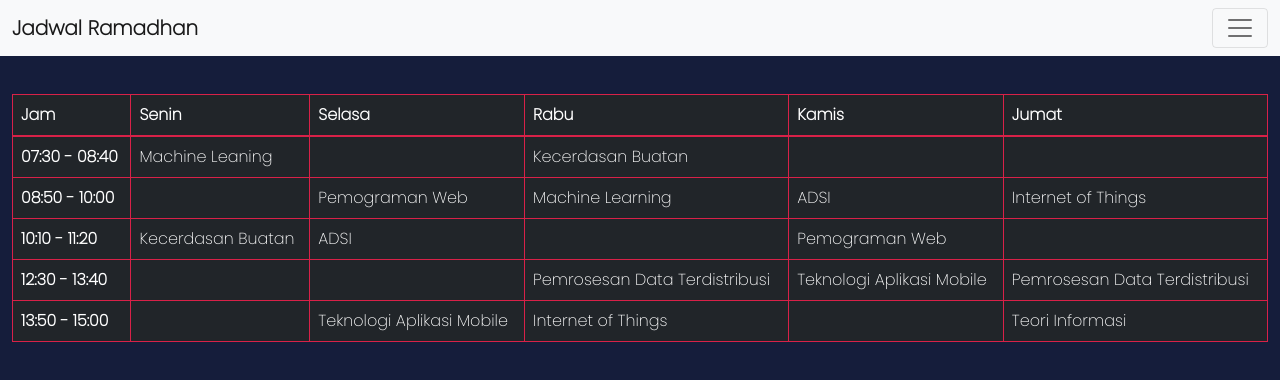
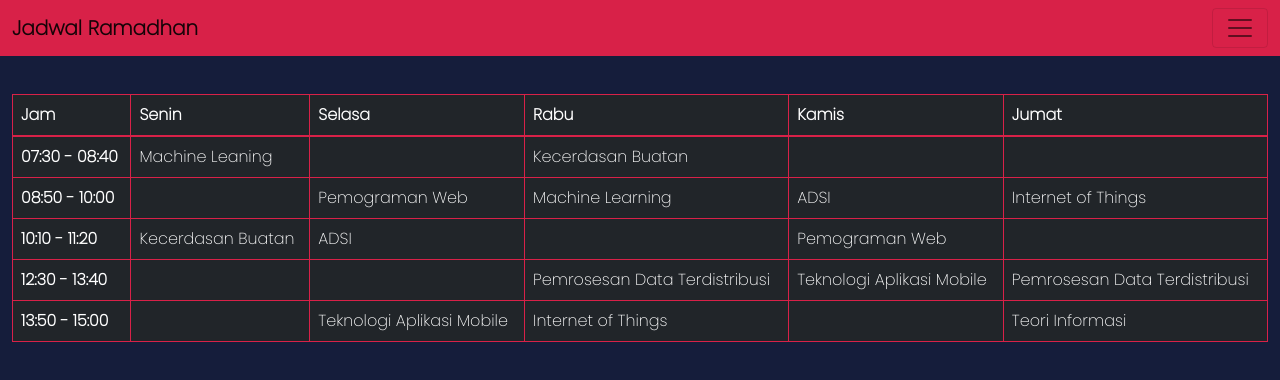
Before and after one commit to MHanifPratama/utp-web-2017051040-D, a plain HTML site: page UTPWeb/jadwal_ramadhan.html in a window 1280 px wide. Drawn offline with nearby package versions, Linux system fonts and the light colour scheme.

Commit message:
Update jadwal_ramadhan.html

```diff
--- a/UTPWeb/jadwal_ramadhan.html
+++ b/UTPWeb/jadwal_ramadhan.html
@@ -15,7 +15,7 @@
       </head>
 <body>
     <script src="https://cdn.jsdelivr.net/npm/bootstrap@5.1.3/dist/js/bootstrap.bundle.min.js" integrity="sha384-ka7Sk0Gln4gmtz2MlQnikT1wXgYsOg+OMhuP+IlRH9sENBO0LRn5q+8nbTov4+1p" crossorigin="anonymous"></script>
-    <nav class="navbar navbar-light bg-light fixed-top">
+    <nav class="navbar navbar-light fixed-top">
         <div class="container-fluid">
           <a class="navbar-brand" href="#">Jadwal Ramadhan</a>
           <button class="navbar-toggler" type="button" data-bs-toggle="offcanvas" data-bs-target="#offcanvasNavbar" aria-controls="offcanvasNavbar">
```
